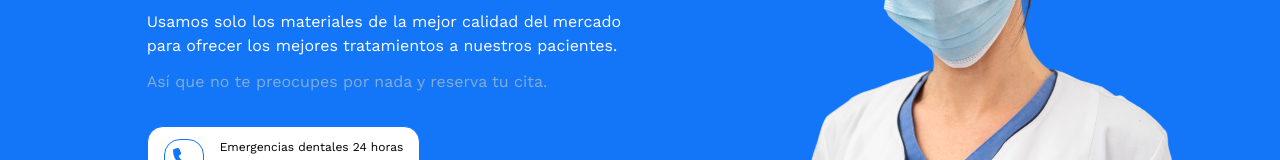
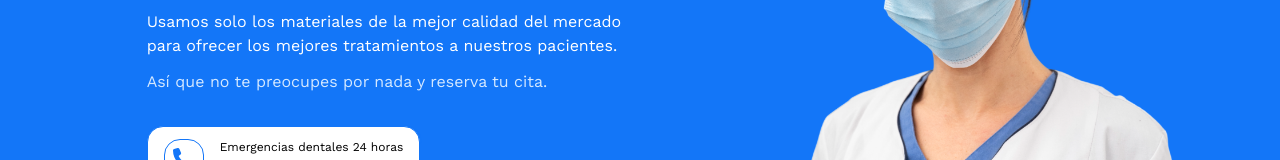
Before and after one commit to EnriqueHM31/dentista-web, a React (Vite) app: page / in a window 1280 px wide. Shown: the part 266-426 px from the top of the page. Built offline with nearby package versions, Linux system fonts and the light colour scheme.

Commit message:
Mejorar el color secondary

```diff
--- a/src/global.css
+++ b/src/global.css
@@ -2,7 +2,7 @@
 
 @theme {
   --color-primary: #1376f8;
-  --color-secondary: #88add4fa;
+  --color-secondary: #d8ebfffa;
   --text-normal: 16px;
 }
 
```
